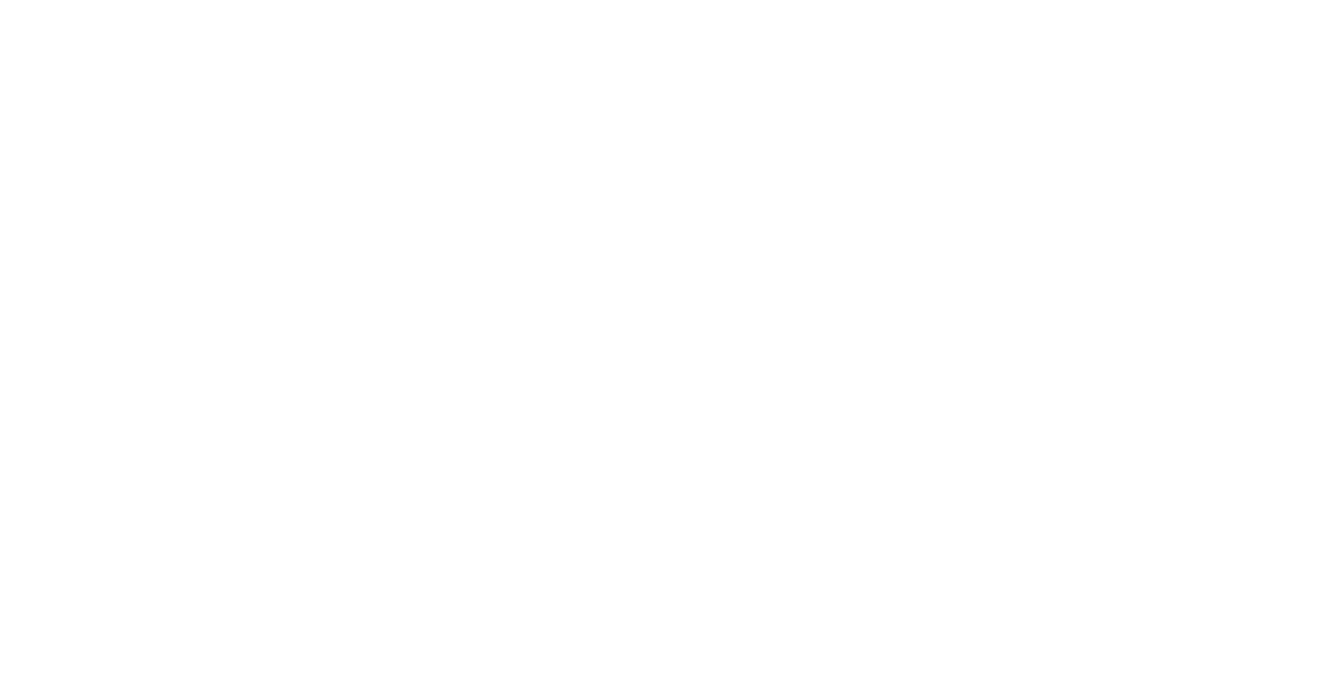
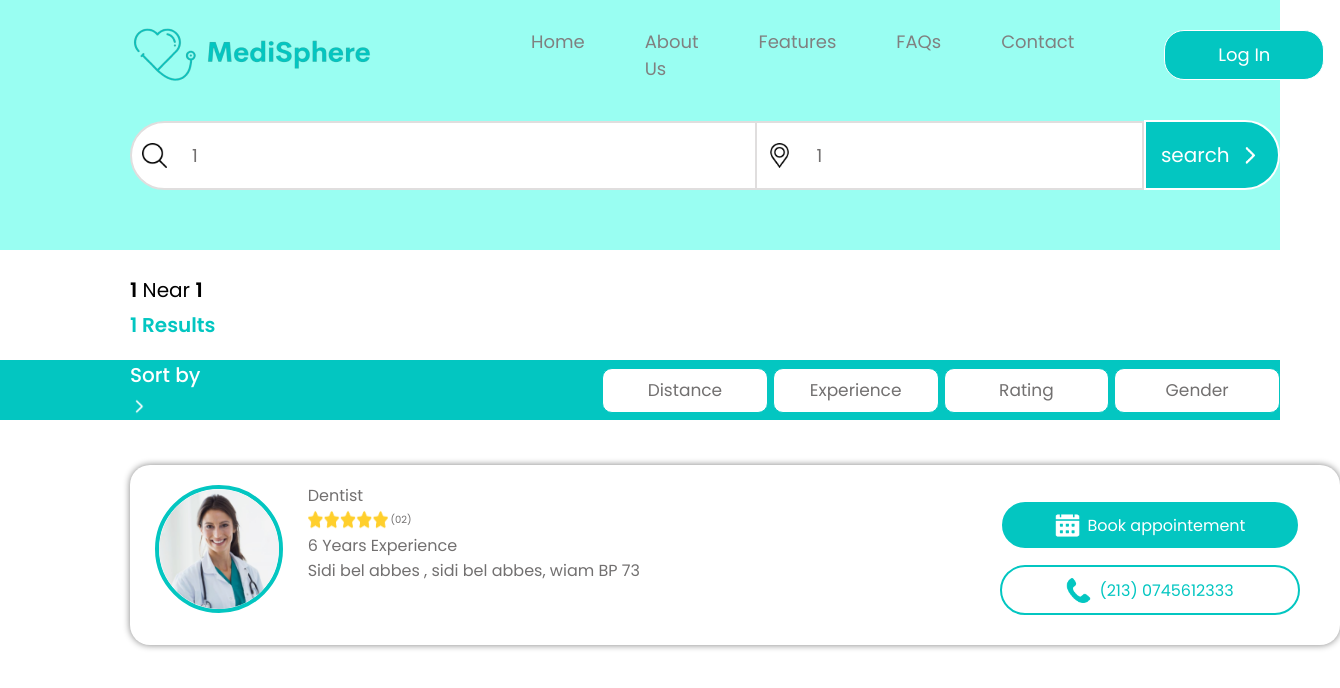
Before and after one commit to achiri-asma/PROJECT_S2, a Vue app: page /search-page/1/1 in a window 1280 px wide. Before the commit this address had no page. Shown: the top 688 px of the page, 1340 px wide, since content can reach past the window. Built offline with nearby package versions, Linux system fonts and the light colour scheme.

Commit message:
eleventh commit

```diff
--- a/src/components/AppoinTement.vue
+++ b/src/components/AppoinTement.vue
@@ -9,7 +9,8 @@
         <ul v-show="showList" class="suggestions" :style="{ marginTop: suggestionsMarginTop + 'px' }">
           <li v-for="result in displayedResults" :key="result.id" @click="selectSuggestion(result.name)">{{ result.name }}</li>
         </ul>
-        <button type="submit" @click="next">search <img src="../assets/next-g.png" id="next" /></button>
+        <button type="submit" @click="next" v-if="!isLandingPage">search <img src="../assets/next-g.png" id="next" /></button>
+        <button type="submit" @click="next1" v-if="isLandingPage">search <img src="../assets/next-g.png" id="next" /></button>
       </div>
       <p id="sous-titre">
         Our Online Appointment Booking System For Doctors Allows You To Easily <br />
@@ -31,6 +32,7 @@ export default {
   name: 'AppoinTement',
   data() {
     return {
+      isLandingPage:false,
       search_Input:'',
       searchInput: '',
       results: [
@@ -100,6 +102,12 @@ export default {
       suggestionsMarginTop: 267
     }
   },
+  mounted() {
+    if (this.$route.name === 'LandingPage') {
+      this.isLandingPage = true;
+    }
+
+  },
   computed: {
     displayedResults() {
       if (this.showAll) {
@@ -151,10 +159,17 @@ export default {
       this.searchInput = value;
       this.showList = false;
     },
+
     next(){
       const input1=this.search_Input;
       const input2 = this.searchInput;
-      router.push({name:'SearchPage1' ,params:{input1 , input2}});
+      router.push({name:'SearchPage2' ,params:{input1 , input2}});
+    },
+    next1(){
+      const input1=this.search_Input;
+      const input2 = this.searchInput;
+      const userId = this.$route.params.userId;
+      router.push({name:'SearchPage1' ,params:{userId,input1 , input2}});
     }
   },
 }
--- a/src/components/HeaderPage.vue
+++ b/src/components/HeaderPage.vue
@@ -1,5 +1,5 @@
 <template>
-  <header class="header">
+  <header class="headerr">
     <img src="../assets/logoo.png" alt="logo" id="logo" />
     <nav>
       <RouterLink :to="isLandingPage ? '/landing-page/'+id : '/'" class="li">Home</RouterLink>
@@ -46,7 +46,7 @@ export default {
 </script>
 
 <style >
-.header {
+.headerr {
   display: flex;
   justify-content: space-between;
   align-items: center;
--- a/src/components/HeaderPage2.vue
+++ b/src/components/HeaderPage2.vue
@@ -3,18 +3,18 @@
     <div class="header3">
       <img src="../assets/logoo.png" alt="logo" id="logo" />
       <nav>
-        <router-link :to="isLandingPage ? '/landing-page/'+id : '/'" class="li">Home</router-link>
+        <RouterLink :to="isLandingPage ? '/landing-page/' + id : '/'" class="li">Home</RouterLink>
         <router-link to="/about-us" class="li">About Us</router-link>
         <router-link to="/features" class="li">Features</router-link>
         <router-link to="/faqs" class="li">FAQs</router-link>
         <router-link to="/contact" class="li">Contact</router-link>
       </nav>
 
-      <div v-if="isLandingPage" class="button-containerr">
+      <div v-if="!isLandingPage" class="button-containerr">
         <button id="btt2" @click="login2" type="submit">Log In</button>
       </div>
-      <router-link v-if="isLandingPage" :to="{ name: 'DashUser', params: { userId: id} }">
-        <img src="/assets/image3.png" alt="profil" id="profile1">
+      <router-link v-if="isLandingPage" :to="{ name: 'DashUser', params: { userId: id } }">
+        <img src="../assets/image3.png" alt="profil" id="profile1">
       </router-link>
     </div>
     <div class="search-containerr">
@@ -22,12 +22,13 @@
       <input type="text" placeholder="Where?" id="input2" @focus="showAllResults" v-model="searchInput"
         @input="filterResults" class="with-icon2">
       <ul v-show="showList" class="suggestion" :style="{ marginTop: suggestionsMarginTop + 'px' }">
-        <li v-for="result in displayedResults" :key="result.id" @click="selectSuggestion(result.name)">{{ result.name }}</li>
+        <li v-for="result in displayedResults" :key="result.id" @click="selectSuggestion(result.name)">{{ result.name }}
+        </li>
       </ul>
       <button type="submit" @click="next">search <img src="../assets/next-g.png" id="next" /></button>
     </div>
   </div>
-  <div class="results">
+  <div class="results" v-if="!isDoctorPage">
     <p v-if="input1 && input2"><strong>{{ input1 }}</strong> Near <strong>{{ input2 }}</strong></p>
     <p v-if="input1" id="nbr-rslt">{{ input1 }} Results</p>
   </div>
@@ -40,12 +41,13 @@ export default {
   name: 'HeaderPage2',
   data() {
     return {
-      isLogin: false,
+      isLandingPage: false,
+      isDoctorPage: false,
       search_Input: '',
       searchInput: '',
-      input1:'',
-      input2:'',
-      userId:'',
+      input1: '',
+      input2: '',
+      userId: '',
       results: [
         { id: 0, name: 'Take your current position' },
         { id: 1, name: 'Adrar' },
@@ -112,23 +114,46 @@ export default {
       showList: false,
       suggestionsMarginTop: 267
     }
+
   },
-  props : [ 'id' ],
+  watch: {
+    '$route'(to, from) {
+      if (to.name === 'LandingPage' && from.name === 'SearchPage1' && from.params.userId) {
+        this.isLandingPage = true;
+      } else {
+        this.isLandingPage = false;
+      }
+
+    }
+  },
+
   mounted() {
     if (this.$route.params.input1 && this.$route.params.input2) {
-      this.search_Input=this.$route.params.input1;
-      this.searchInput=this.$route.params.input2;
+      this.search_Input = this.$route.params.input1;
+      this.searchInput = this.$route.params.input2;
     }
-    this.userId = this.$route.params.userId;
-    this.input1=this.search_Input;
-    this.input2=this.searchInput;
+    this.input1 = this.search_Input;
+    this.input2 = this.searchInput;
+
+    if (this.$route.name === 'DoctorPage1') {
+      this.isDoctorPage = true;
+    }
+    if (this.$route.name === 'DoctorPage') {
+      this.isDoctorPage = true;
+    }
+    if (this.$route.name === 'LandingPage') {
+      this.isDoctorPage = true;
+    }
+    if (this.$route.name === 'SearchPage1' && this.$route.params.userId) {
+      this.isLandingPage = true;
+    }
+    if (this.$route.name === 'DoctorPage' && this.$route.params.userId) {
+      this.isLandingPage = true;
+    }
 
 
-    if (this.$route.name === 'LandingPage') {
-      this.isLandingPage = true;
-      console.log(this.isLandingPage);
-    }
   },
+  props: ['id'],
   computed: {
     displayedResults() {
       if (this.showAll) {
@@ -180,8 +205,7 @@ export default {
     next() {
       const input1 = this.search_Input || this.input1;
       const input2 = this.searchInput || this.input2;
-    const userId = this.userId;
-      router.push({ name: 'SearchPage1', params: {input1, input2,userId } }).then(() => {
+      router.push({ name: 'SearchPage1', params: { input1, input2 } }).then(() => {
         window.location.reload();
 
       });
@@ -191,19 +215,20 @@ export default {
 }
 </script>
 
-<style scoped >
-.head{
-  width:100%;
-  height:250px;
+<style scoped>
+.head {
+  width: 100%;
+  height: 250px;
   background-color: #99FEF2;
   position: relative;
 }
+
 .header3 {
   display: flex;
   justify-content: space-between;
   align-items: center;
   position: absolute;
-  top:0;
+  top: 0;
   margin-left: 120px;
 }
 
@@ -239,6 +264,7 @@ nav {
   border-radius: 50px;
   margin-left: 220px;
 }
+
 .button-containerr {
   display: flex;
 
@@ -261,6 +287,7 @@ nav {
 #btt2 {
   background-color: #03C6C1;
 }
+
 .search-containerr {
   display: flex;
   align-items: center;
@@ -296,6 +323,7 @@ nav {
   height: 65px;
   background-size: 25px 25px;
 }
+
 .search-containerr button {
   background-color: #03C6C1;
   border: 2px solid white;
@@ -313,6 +341,7 @@ nav {
   gap: 8px;
 
 }
+
 .suggestion {
   position: absolute;
   margin-left: 680px;
@@ -333,25 +362,29 @@ nav {
 .suggestion li:hover {
   background-color: #f4f4f4;
 }
-.results{
-  width:100%;
+
+.results {
+  width: 100%;
 
 }
-.results p{
+
+.results p {
   padding-top: 25px;
   margin-left: 130px;
   font-size: 20px;
 }
-#nbr-rslt{
+
+#nbr-rslt {
   margin-top: -20px;
   font-size: 20px;
-  color:#03C6C1;
+  color: #03C6C1;
   font-weight: 700;
 }
+
 #profile1 {
   width: 50px;
   height: 50px;
   border-radius: 50px;
-  margin-left: 00px;
+  margin-left: 130px;
 }
 </style>
--- a/src/pages/DoctorPage.vue
+++ b/src/pages/DoctorPage.vue
@@ -1,5 +1,5 @@
 <template>
-    <HeaderPage2 />
+    <HeaderPage2 :id="$route.params.userId" />
     <div classe="parts">
         <div class="part-one">
         </div>
@@ -23,11 +23,15 @@
                     initiatives.” </p>
             </div>
             <div class="doc-contt">
-                <button type="submit" id="bt1" @click="next"><img src="../assets/calendar (1) 1.png" alt="" id="next">
+                <button type="submit" id="bt1" v-if="!isLandingPage" @click="next1"><img
+                        src="../assets/calendar (1) 1.png" alt="" id="next">
                     Book
                     appointement</button>
-                <button type="submit" id="bt2"><img src="../assets/calendar 4.png" alt=""
-                        id="next">(213) 0745612333</button>
+                <button type="submit" id="bt1" v-if="isLandingPage" @click="next2"><img
+                        src="../assets/calendar (1) 1.png" alt="" id="next"> Book
+                    appointement</button>
+                <button type="submit" id="bt2"><img src="../assets/calendar 4.png" alt="" id="next">(213)
+                    0745612333</button>
             </div>
 
             <div id="map">
@@ -53,9 +57,11 @@ import HeaderPage2 from '../components/HeaderPage2.vue';
 
 export default {
     name: 'DoctorPage',
-    components: { HeaderPage2},
+    components: { HeaderPage2 },
     data() {
         return {
+
+            isLandingPage: false,
 
             mapData: {
                 lat: 20,
@@ -66,6 +72,14 @@ export default {
     },
     mounted() {
         this.initMap();
+
+        if (this.$route.name === 'SearchPage1' && this.$route.params.userId) {
+            this.isLandingPage = true;
+        }
+        if (this.$route.name === 'DoctorPage' && this.$route.params.userId) {
+            this.isLandingPage = true;
+        }
+
     },
     methods: {
         initMap() {
@@ -77,14 +91,28 @@ export default {
                 attribution: '&copy; OpenStreetMap contributors'
             }).addTo(this.map);
 
-            const marker = L.marker([51.505, -0.09]).addTo(this.map);
-            marker.bindPopup('A sample popup!').openPopup();
+            const redIcon = new L.Icon({
+                iconUrl: require('@/assets/marker-icon.png'),
+                iconSize: [25, 25],
+                iconAnchor: [12, 41],
+                popupAnchor: [1, -34],
+                shadowSize: [41, 41]
+            });
+
+            L.marker([51.505, -0.09], { icon: redIcon }).addTo(this.map);
         },
         next() {
+            const input3 = this.$route.params.input1;
+            const input4 = this.$route.params.input2;
+            router.push({ name: 'DoctorPage1', params: { input3, input4 } });
+        },
+        next1() {
             router.push({ name: 'LoginPage1', params: {} });
-
-        }
-    }
+        },
+        next2() {
+            router.push({ name: 'LoginPage2', params: {} });
+        },
+    },
 }
 </script>
 <style>
--- a/src/pages/ProfileMed.vue
+++ b/src/pages/ProfileMed.vue
@@ -24,7 +24,7 @@
                         <label>Experience: </label><span>{{ medecinInfo.experience }}</span><br>
                         <label>Medical Registration Number: </label><span>{{ medecinInfo.numOrdre }}</span><br>
                         <!--<label>Date of birth: </label><span>{{ medecinInfo.dateOfBirth }}</span><br>-->
-                        <label>Phone number: </label><span>{{ medecinInfo.phone }}</span>
+                        <label>Phone number: </label><span>{{ "0"+medecinInfo.phone }}</span>
                         <fieldset>
                             <legend>Biography:&nbsp;&nbsp;&nbsp;</legend>
                             <p>{{ medecinInfo.biographie }}</p>
--- a/src/pages/ProfileUser.vue
+++ b/src/pages/ProfileUser.vue
@@ -33,7 +33,7 @@
                         <label>Address: </label><span>{{ UserInfo.adresse.wilaya }}, {{ UserInfo.adresse.commune }}, {{ UserInfo.adresse.rue }}</span><br>
                         <label>Social security number: </label><span>{{ UserInfo.numSecuriteSociale }}</span><br>
                         <label>Date of birth: </label><span>{{ UserInfo.dateOfBirth }}</span><br>
-                        <label>Phone number: </label><span>{{ UserInfo.phone }}</span>
+                        <label>Phone number: </label><span>{{ "0"+UserInfo.phone }}</span>
                     </div>
                 </div>
             </div>
@@ -90,7 +90,7 @@ export default {
 }
 </script>
 
-<style>
+<style >
     .profileuser .header ul{
         width: 50%;
         list-style-type: none;
--- a/src/pages/SearchPage1.vue
+++ b/src/pages/SearchPage1.vue
@@ -1,5 +1,7 @@
 <template>
-    <HeaderPage2  :id="$route.params.userId"/>
+    <HeaderPage2 :id="$route.params.userId" />
+
+
     <div class="bar">
         <p>Sort by <img src="../assets/next-g.png" id="dir" alt="signe"></p>
         <button type="submit" id="m--btn" class="m-btn">Distance</button>
@@ -7,19 +9,23 @@
         <button type="submit" class="m-btn">Rating</button>
         <button type="submit" class="m-btn">Gender</button>
     </div>
-    <div class="displayer" @click="next">
-         <img src="../assets/doctors/image1.png" alt="doctor" id="doc" @click="next">
-        <div class="doc-info">
-            <h4>Dr.Sara Anttoine</h4>
+    <div class="displayer">
+        <img src="../assets/doctors/image1.png" alt="doctor" id="doc">
+        <div class="doc-info" @click="isLandingPage ? nextt() : next()">
             <p>Dentist</p>
             <p id="petit"><img src="../assets/rating (2) 2.png" alt="rating" style="vertical-align: middle;"> (02)</p>
             <p>6 Years Experience </p>
             <p>Sidi bel abbes , sidi bel abbes, wiam BP 73 </p>
         </div>
         <div class="doc-cont">
-            <button type="submit" id="bt1"><img src="../assets/calendar (1) 1.png" alt="" id="next"> Book
+            <button type="submit" id="bt1" v-if="!isLandingPage" @click="next1"><img src="../assets/calendar (1) 1.png"
+                    alt="" id="next"> Book
                 appointement</button>
-            <button type="submit" id="bt2"><img src="../assets/calendar 4.png" alt="" id="next">(213)0745612333</button>
+            <button type="submit" id="bt1" v-if="isLandingPage" @click="next2"><img src="../assets/calendar (1) 1.png"
+                    alt="" id="next"> Book
+                appointement</button>
+            <button type="submit" id="bt2"><img src="../assets/calendar 4.png" alt="" id="next">(213)
+                0745612333</button>
         </div>
     </div>
 </template>
@@ -30,22 +36,43 @@ import HeaderPage2 from '../components/HeaderPage2.vue';
 export default {
     name: 'SearchPage1',
     components: { HeaderPage2 },
-    data(){
-        return{
-            isLandingPage: true,
+    data() {
+        return {
+            isLandingPage: false,
         }
     },
+    mounted() {
 
-    methods:{
-        next(){
-            router.push({ name: 'DoctorPage', params: {} });
+        if (this.$route.name === 'LandingPage') {
+            this.isLandingPage = true;
+        }
+        if (this.$route.name === 'SearchPage1' && this.$route.params.userId) {
+            this.isLandingPage = true;
+        }
+
+    },
+    methods: {
+        next() {
+            const input3 = this.$route.params.input1;
+            const input4 = this.$route.params.input2;
+            router.push({ name: 'DoctorPage1', params: { input3, input4 } });
+        },
+        nextt() {
+            const input3 = this.$route.params.input1;
+            const input4 = this.$route.params.input2;
+            const userId = this.$route.params.userId;
+            router.push({ name: 'DoctorPage', params: { userId, input3, input4 } });
+        },
+        next1() {
+            router.push({ name: 'LoginPage1', params: {} });
+        },
+        next2() {
+            router.push({ name: 'LoginPage2', params: {} });
         },
     },
 }
 </script>
 <style>
-
-
 .bar {
     margin-top: 20px;
     width: 100%;
--- a/src/router.js
+++ b/src/router.js
@@ -29,8 +29,10 @@ const routes=[
     {path:'/DashUser/:userId',component:DashUser,name:'DashUser'},
     {path:'/DashMed/:medecinId',component:DashMed,name:'DashMed'},
     {path:'/ProfileUser',component:ProfileUser,name:'ProfileUser'},
+    {path:'/search-page/:input1/:input2',component:SearchPage1,name:'SearchPage2'} ,
     {path:'/search-page/:userId/:input1/:input2',component:SearchPage1,name:'SearchPage1'} ,
-    {path:'/doc-page/:input1/:input2',component:DoctorPage,name:'DoctorPage'} ,
+    {path:'/doc-page/:input1/:input2',component:DoctorPage,name:'DoctorPage1'} ,
+    {path:'/doc-page/:userId/:input1/:input2',component:DoctorPage,name:'DoctorPage'} ,
 ]
 const router = createRouter({
     history:createWebHistory(),
```
Also changed, not shown: src/assets/marker-icon.png (added). Lines whose indentation alone changed are shown as unchanged.
